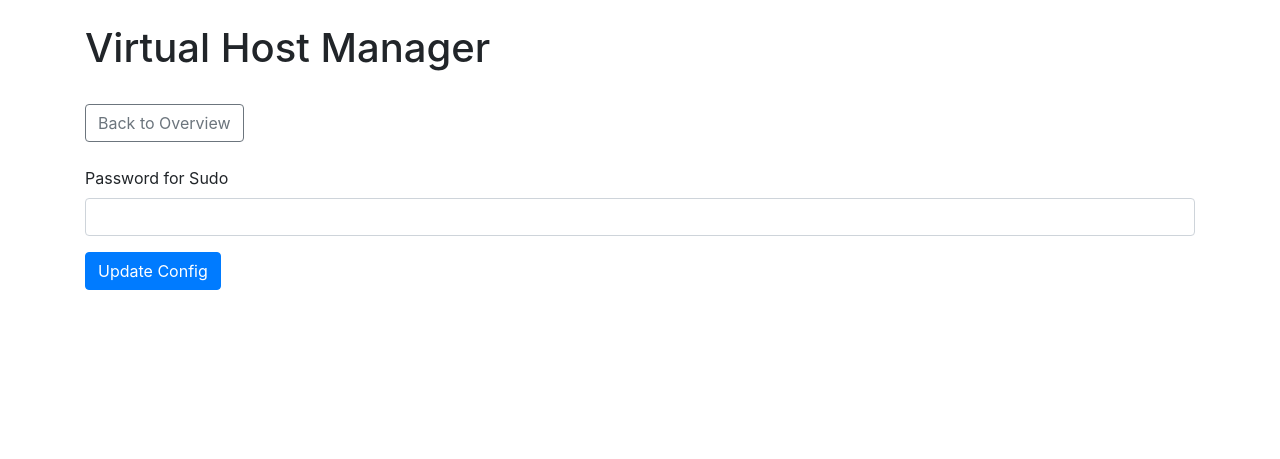
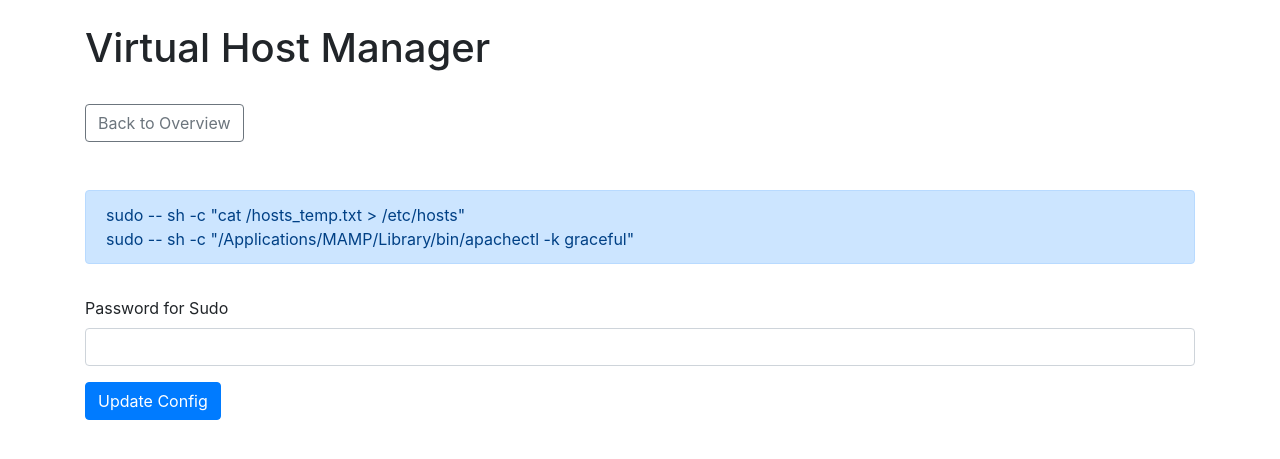
Before and after one commit to RobinTheHood/VirtualHostManager, a PHP site: template src/Templates/EnterPassword.tmpl.php in a window 1280 px wide. Shown: the top 459 px of the page. Run offline with PHP 8.4, Linux system fonts and the light colour scheme; the template is opened without the code that fills it, so the values that code supplies are empty.

Commit message:
feat: show update comand

```diff
--- a/index.php
+++ b/index.php
@@ -26,5 +26,7 @@ function debugDie($value)
     die();
 }
 
+$rootDir = __DIR__;
+
 $controller = new Controller();
 $controller->invoke();
--- a/src/Templates/EnterPassword.tmpl.php
+++ b/src/Templates/EnterPassword.tmpl.php
@@ -13,7 +13,14 @@
             <h1 class="py-4">Virtual Host Manager</h1>
 
             <a class="btn btn-outline-secondary" href="/" role="button">Back to Overview</a>
-            <div class="py-4">
+            <div class="py-4"></div>
+
+            <div class="alert alert-primary" role="alert">
+                sudo -- sh -c "cat <?php global $rootDir; echo $rootDir;?>/hosts_temp.txt > /etc/hosts"</br>
+                sudo -- sh -c "/Applications/MAMP/Library/bin/apachectl -k graceful"
+            </div>
+
+            <div class="py-2"></div>
 
             <form action="" method="post">
                 <div class="form-group">
```
